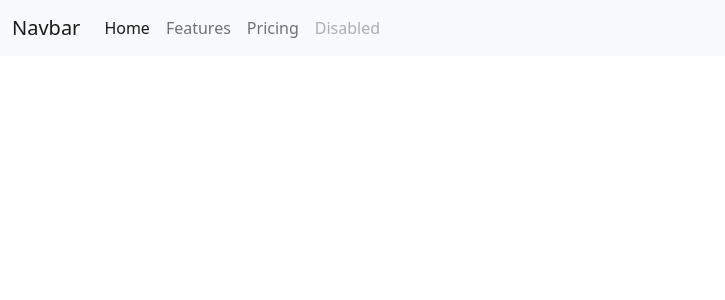
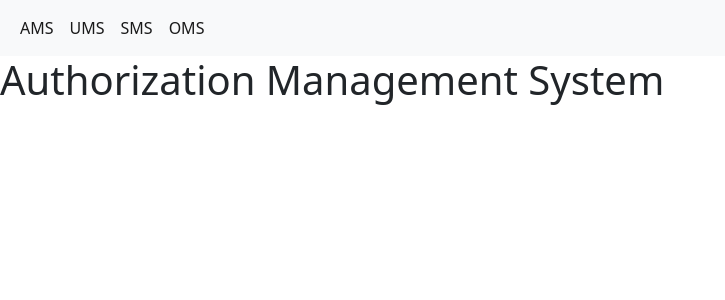
Before and after one commit to LucasKurt/multtv, a React (Create React App) app: page / in a window 1280 px wide. Shown: the top 300 px of the page, without its empty margins (0-725 px from the left). Built offline with nearby package versions, Linux system fonts and the light colour scheme.

Commit message:
adding routes

```diff
--- a/package.json
+++ b/package.json
@@ -11,6 +11,7 @@
     "bootstrap": "^5.1.3",
     "react": "^17.0.2",
     "react-dom": "^17.0.2",
+    "react-router-dom": "^6.1.1",
     "react-scripts": "4.0.3",
     "web-vitals": "^1.0.1"
   },
--- a/src/App.jsx
+++ b/src/App.jsx
@@ -1,8 +1,14 @@
-import NavBar from "./components/NavBar";
+import { BrowserRouter as Router } from 'react-router-dom'
+
+import NavBar from './components/NavBar';
+import Routes from './routes'
 
 function App() {
   return (
-    <NavBar />
+    <Router>
+      <NavBar />
+      <Routes />
+    </Router>
   );
 }
 
--- a/src/components/NavBar/index.jsx
+++ b/src/components/NavBar/index.jsx
@@ -1,17 +1,19 @@
+import { Link } from 'react-router-dom'
+
 function NavBar() {
   return (
     <nav class="navbar navbar-expand-lg navbar-light bg-light">
       <div class="container-fluid">
-        <a class="navbar-brand" href="#">Navbar</a>
+        {/* <a class="navbar-brand" href="#">Navbar</a> */}
         <button class="navbar-toggler" type="button" data-bs-toggle="collapse" data-bs-target="#navbarNavAltMarkup" aria-controls="navbarNavAltMarkup" aria-expanded="false" aria-label="Toggle navigation">
           <span class="navbar-toggler-icon"></span>
         </button>
         <div class="collapse navbar-collapse" id="navbarNavAltMarkup">
           <div class="navbar-nav">
-            <a class="nav-link active" aria-current="page" href="#">Home</a>
-            <a class="nav-link" href="#">Features</a>
-            <a class="nav-link" href="#">Pricing</a>
-            <a class="nav-link disabled" href="#" tabindex="-1" aria-disabled="true">Disabled</a>
+            <Link class="nav-link active" aria-current="page" to="/ams">AMS</Link>
+            <Link class="nav-link active" aria-current="page" to="/ums">UMS</Link>
+            <Link class="nav-link active" aria-current="page" to="/sms">SMS</Link>
+            <Link class="nav-link active" aria-current="page" to="/oms">OMS</Link>
           </div>
         </div>
       </div>
--- /dev/null
+++ b/src/pages/Ams/index.jsx
@@ -0,0 +1,5 @@
+export default function Ams() {
+  return (
+    <h1>Authorization Management System</h1>
+  );
+}
--- /dev/null
+++ b/src/pages/Oms/index.jsx
@@ -0,0 +1,5 @@
+export default function Oms() {
+  return(
+    <h1>Operator Management System</h1>
+  );
+}
--- /dev/null
+++ b/src/pages/Sms/index.jsx
@@ -0,0 +1,5 @@
+export default function Sms() {
+  return(
+    <h1>Status Management System</h1>
+  );
+}
--- /dev/null
+++ b/src/pages/Ums/index.jsx
@@ -0,0 +1,7 @@
+export default function Ums() {
+  return (
+    <div className="container mt-1">
+      <h1>Users Module System</h1>
+    </div>
+  );
+}
--- /dev/null
+++ b/src/routes.jsx
@@ -0,0 +1,18 @@
+import { Routes, Route } from 'react-router-dom'
+
+import Ams from './pages/Ams';
+import Oms from './pages/Oms';
+import Sms from './pages/Sms';
+import Ums from './pages/Ums';
+
+export default function MainRoutes() {
+  return(
+    <Routes>
+      <Route path="/" element={<Ams />}/>
+      <Route path="/ams" element={<Ams />}/>
+      <Route path="/oms" element={<Oms />}/>
+      <Route path="/sms" element={<Sms />}/>
+      <Route path="/ums" element={<Ums />}/>
+    </Routes>
+  );
+}
```
Also changed, not shown: src/components/Form/index.jsx (added), 1 other file (tests, documents, lock files or other folders).
